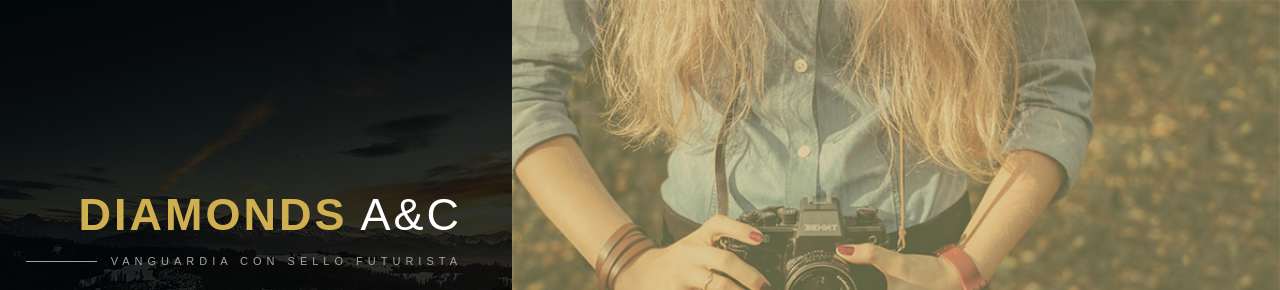
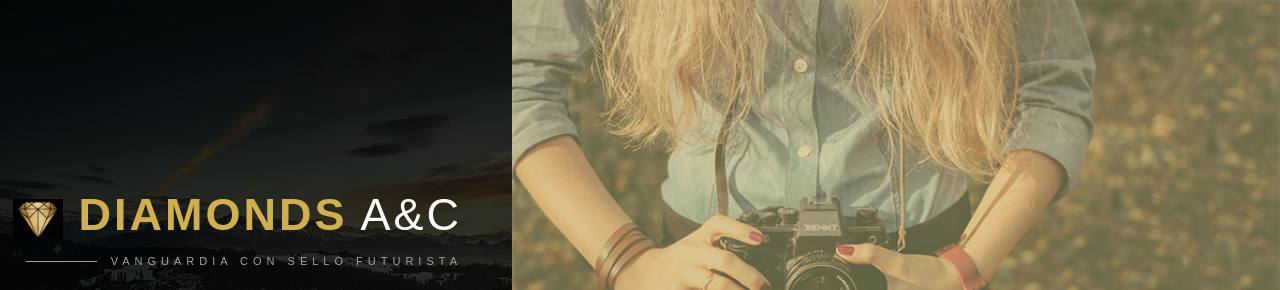
Before and after one commit to claudio-andr/diamonds-web, a plain HTML site: page index.html in a window 1280 px wide. Shown: the top 290 px of the page. Drawn offline with Linux system fonts and the light colour scheme; a web font is replaced by a local one.

Commit message:
se agrega imagen

```diff
--- a/css/templatemo-style.css
+++ b/css/templatemo-style.css
@@ -538,6 +538,11 @@ hr.gold-hr { border-color: #D0AF51; }
 	padding: 50px 30px;
 }
 
+.img-logo{
+	width: 50px;
+	height: 40px;
+}
+
 /* 8. Media Queries
 --------------------------------------*/
 @media screen and (max-width: 991px) {
--- a/index.html
+++ b/index.html
@@ -32,7 +32,7 @@
                 <div class="templatemo-header-left">
                     <div class="templatemo-header-text-wrap">
                         <div class="templatemo-header-text">
-                            <h1 class="text-uppercase templatemo-site-name"><span class="gold-text"><b>Diamonds</b></span> A&C</h1>
+                            <h1 class="text-uppercase templatemo-site-name"><span class="gold-text"> <img class="img-logo" src="img/logo_diamonds.jpeg" > <b>Diamonds</b></span> A&C</h1>
                             <hr class="templatemo-header-hr">
                             <p class="text-uppercase templatemo-slogan">Vanguardia con sello futurista</p>
                         </div>
```
Also changed, not shown: img/favicon.png (added), img/logo_diamonds.jpeg (added).
